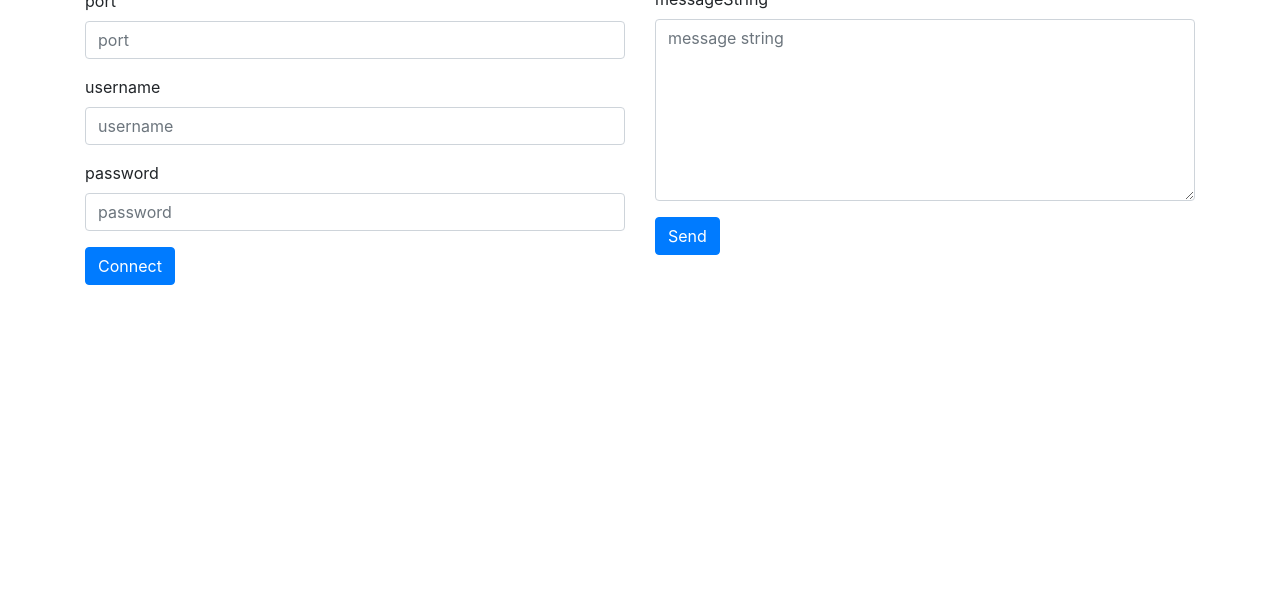
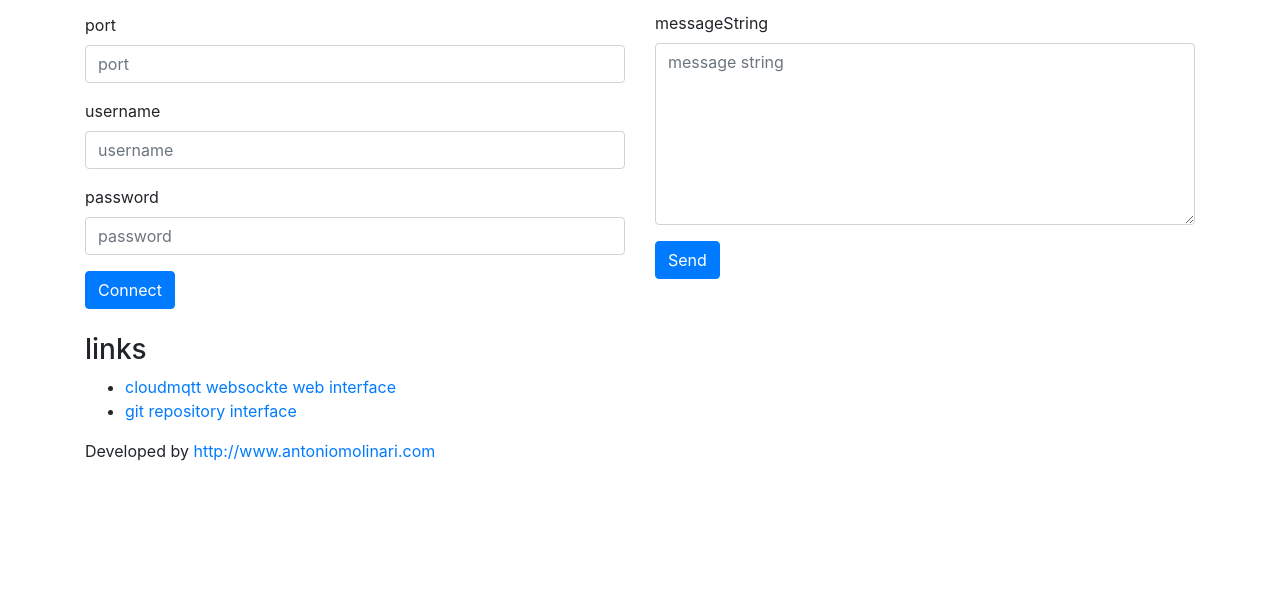
Before and after one commit to magnum/messagingapp-mqtt, a website: page public/test.html in a window 1280 px wide. Shown: the part 201-800 px from the top of the page. Drawn offline with nearby package versions, Linux system fonts and the light colour scheme; no server answers.

Commit message:
texts + layout fixes

```diff
--- a/public/test.html
+++ b/public/test.html
@@ -32,8 +32,8 @@
           <h1>mqtt test</h1>
         </div>
       </div>
-      <div class="row">
-        <div class="col col-md-6">
+      <div class="row mt-4">
+        <div class="col-12 col-md-6">
             <h2>server <span id="badge-mqtt-serber-status" class="badge badge-secondary">disconnected </span></h2>
             <form>
               <div class="form-group">
@@ -62,7 +62,7 @@
             </form>
         </div>
 
-        <div class="col col-md-6">
+        <div class="col-12 col-md-6">
           <h2>message</h2>
           <form>
             <div class="form-group">
@@ -78,6 +78,30 @@
           </form>
         </div>
       </div>
+
+
+      <div class="row mt-4">
+        <div class="col-12">
+          <h3>links</h3>
+          <ul>
+            <li>
+              <a href="https://api.cloudmqtt.com/console/82661466/websocket" target="_blank">cloudmqtt websockte web
+                interface</a>
+            </li>
+            <li>
+              <a href="https://github.com/magnum/messagingapp-mqtt" target="_blank">git repository
+                interface</a>
+            </li>
+          </ul>
+        </div>
+      </div>
+
+      <footer class="row">
+        <div class="col">
+          Developed by <a href="http://www.antoniomolinari.com" target="_blank">http://www.antoniomolinari.com</a>
+        </div>
+      </footer>
+
     </div>
   </body>
 
```
